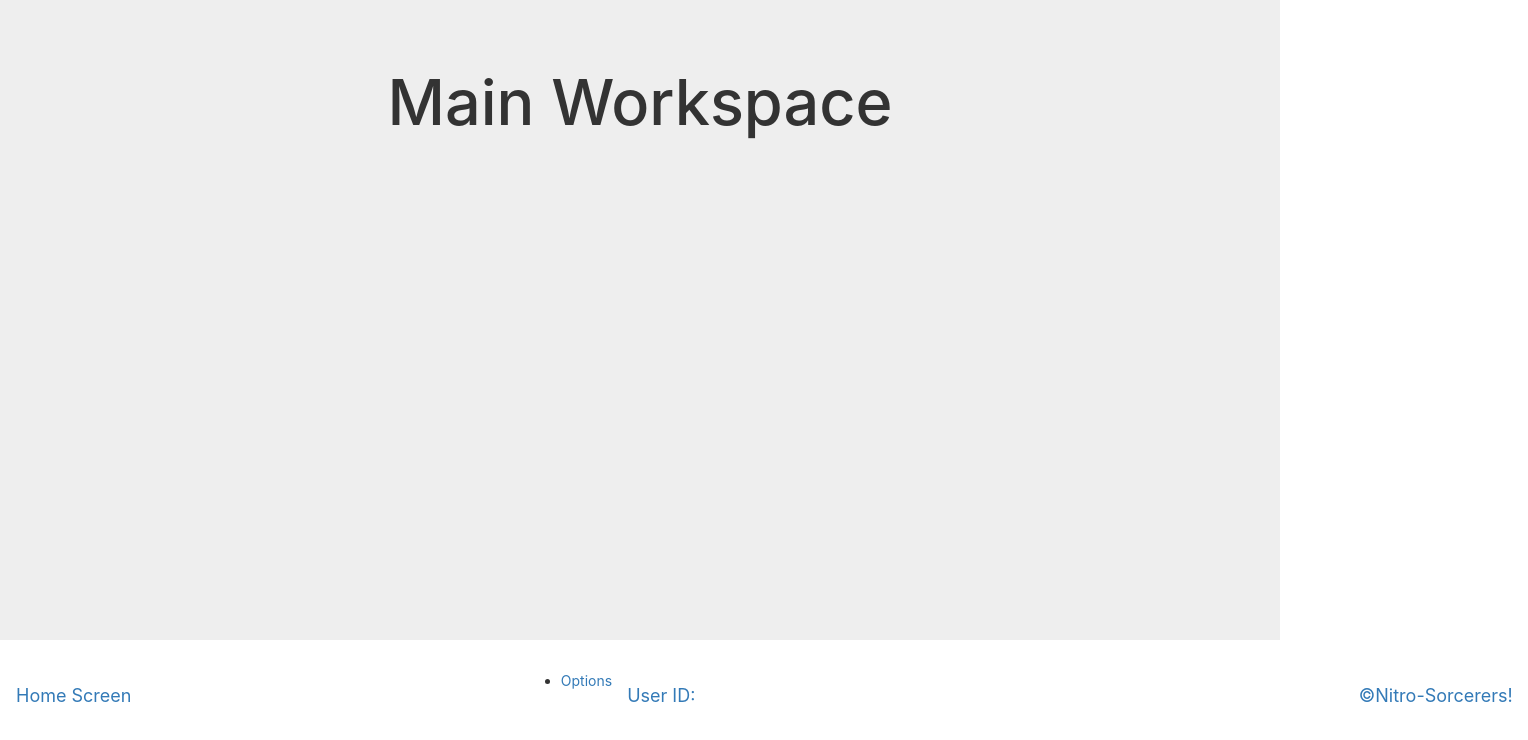
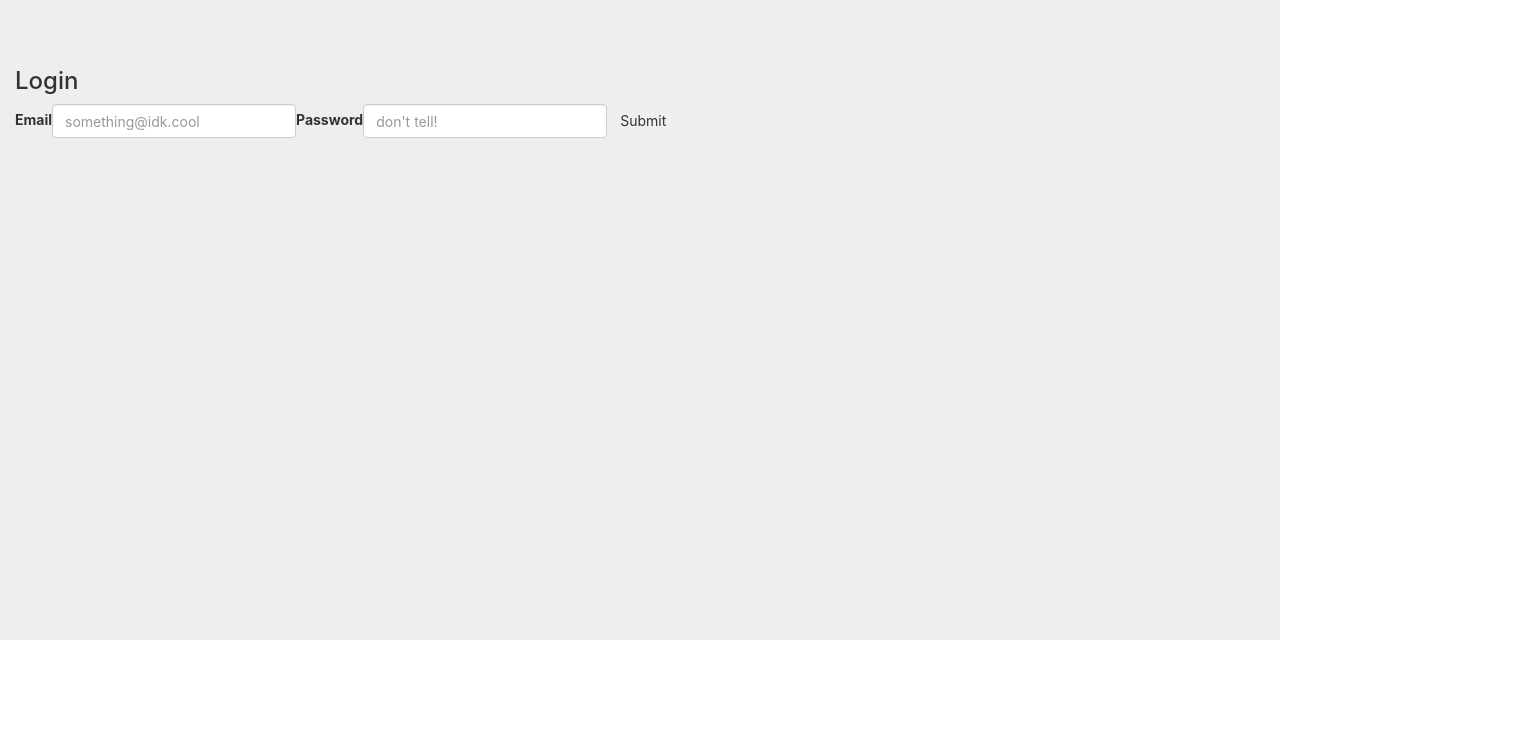
Before and after one commit to ShmouG/nitro-daily, a React (Create React App) app in the folder client/: page / in a window 1280 px wide. Shown: the top 740 px of the page, 1528 px wide, since content can reach past the window. Built offline with nearby package versions, Linux system fonts and the light colour scheme.

Commit message:
Skeleton finished
Functionality next.

```diff
--- a/client/package.json
+++ b/client/package.json
@@ -8,6 +8,7 @@
     "mongoose": "^5.3.15",
     "react": "^16.6.3",
     "react-dom": "^16.6.3",
+    "react-router-dom": "^4.3.1",
     "react-scripts": "2.1.1",
     "reactstrap": "^6.5.0"
   },
--- a/client/src/App.js
+++ b/client/src/App.js
@@ -1,14 +1,24 @@
 import React from 'react';
-import Navigation from './components/nav/navbar';
-import Card from './components/Card/Card';
+import { BrowserRouter as Router, Route, Switch } from 'react-router-dom';
+import Nav from './components/Nav';
+import Login from './pages/Login';
+import Interface from './pages/Interface';
+import NoMatch from './pages/NoMatch';
+// import Card from './components/Card/Card'; // use in Interface
 import './App.css';
 
 function App() {
   return (
-    <div className="App">
-      <Card />
-      <Navigation />
-    </div>
+    <Router>
+      <div>
+        {/* <Nav /> */}
+        <Switch>
+          <Route exact path="/" component={Login} />
+          <Route exact path="/game" component={Interface} />
+          <Route component={NoMatch} />
+        </Switch>
+      </div>
+    </Router>
   );
 }
 
--- /dev/null
+++ b/client/src/components/LoginForm/index.js
@@ -0,0 +1,24 @@
+import React from 'react';
+import {
+  Button, Form, FormGroup, Label, Input,
+} from 'reactstrap';
+
+// This will be changed to a class with state later
+function Login() {
+  return (
+    <Form inline>
+      <FormGroup className="mb-2 mr-sm-2 mb-sm-0">
+        <Label for="exampleEmail" className="mr-sm-2">Email</Label>
+        <Input type="email" name="email" id="exampleEmail" placeholder="something@idk.cool" />
+      </FormGroup>
+      <FormGroup className="mb-2 mr-sm-2 mb-sm-0">
+        <Label for="examplePassword" className="mr-sm-2">Password</Label>
+        <Input type="password" name="password" id="examplePassword" placeholder="don't tell!" />
+      </FormGroup>
+      <Button>Submit</Button>
+    </Form>
+  );
+}
+
+
+export default Login;
--- a/client/src/components/nav/navbar.js
+++ b/client/src/components/nav/index.js
@@ -1,5 +1,5 @@
 import React from 'react';
-import './navbar.css';
+import './style.css';
 
 import {
   Collapse,
--- /dev/null
+++ b/client/src/pages/Interface.js
@@ -0,0 +1,25 @@
+import React from 'react';
+import {
+  Card, CardText, CardBody, CardTitle,
+} from 'reactstrap';
+
+const Wrapper = () => (
+  <div>
+    <Card>
+      <CardBody>
+        <CardTitle>
+          Location
+        </CardTitle>
+      </CardBody>
+      <img width="100%" src="https://placeholdit.imgix.net/~text?txtsize=33&txt=318%C3%97180&w=318&h=180" alt="example" />
+      <CardBody>
+        <CardText>
+          Context
+        </CardText>
+
+      </CardBody>
+    </Card>
+  </div>
+);
+
+export default Wrapper;
--- /dev/null
+++ b/client/src/pages/Login.js
@@ -0,0 +1,16 @@
+import React from 'react';
+import { Jumbotron, Container } from 'reactstrap';
+import LoginForm from '../components/LoginForm';
+
+const Example = () => (
+  <div>
+    <Jumbotron fluid>
+      <Container fluid>
+        <h3 className="display-3">Login</h3>
+        <LoginForm />
+      </Container>
+    </Jumbotron>
+  </div>
+);
+
+export default Example;
--- /dev/null
+++ b/client/src/pages/NoMatch.js
@@ -0,0 +1,14 @@
+import React from 'react';
+import { Jumbotron, Container } from 'reactstrap';
+
+const NoRoute = () => (
+  <div>
+    <Jumbotron fluid>
+      <Container fluid>
+        <h1 className="display-3">404 no match</h1>
+      </Container>
+    </Jumbotron>
+  </div>
+);
+
+export default NoRoute;
```
Also changed, not shown: client/src/components/nav/style.css (renamed from client/src/components/nav/navbar.css), 1 other file (tests, documents, lock files or other folders).
